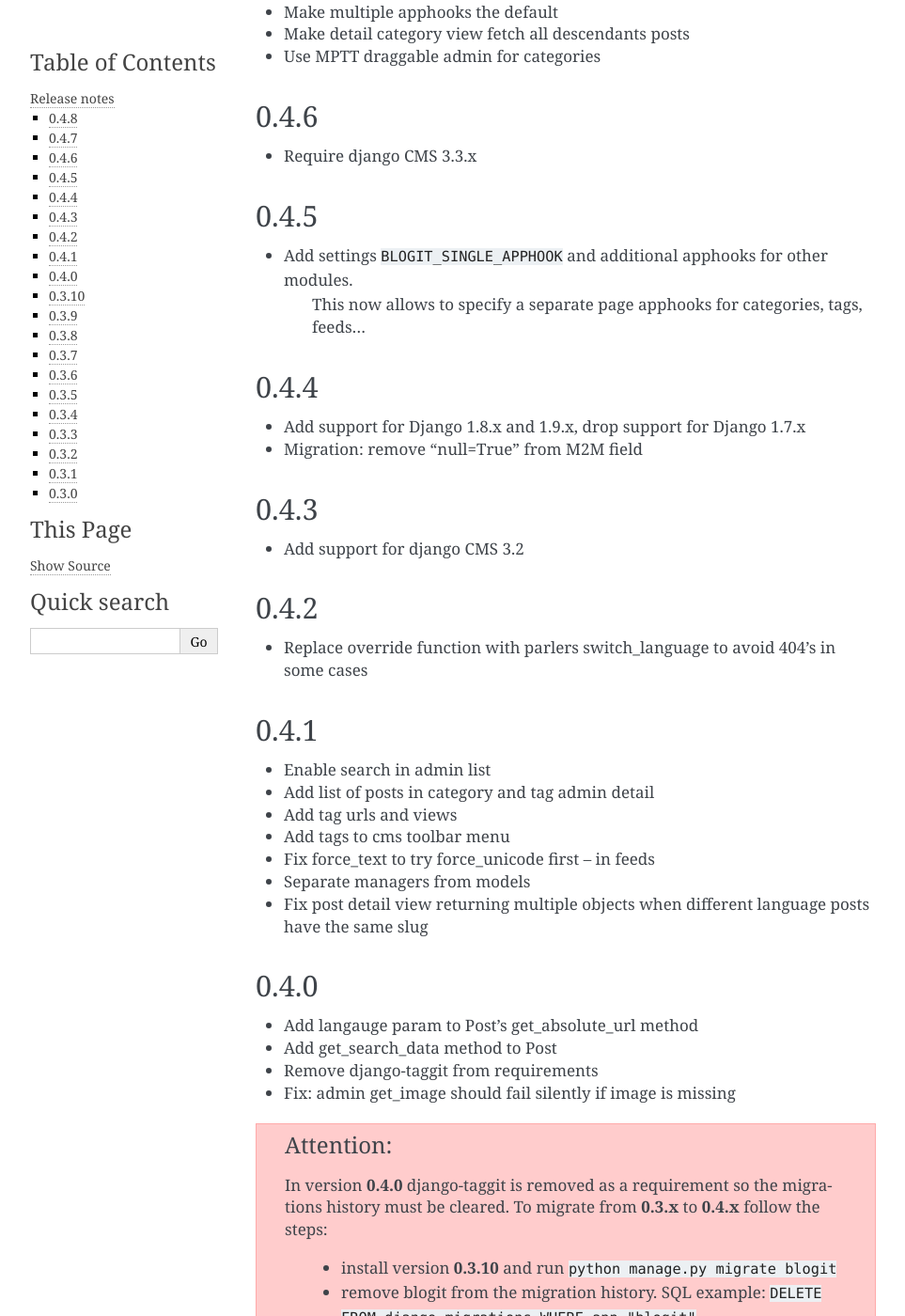
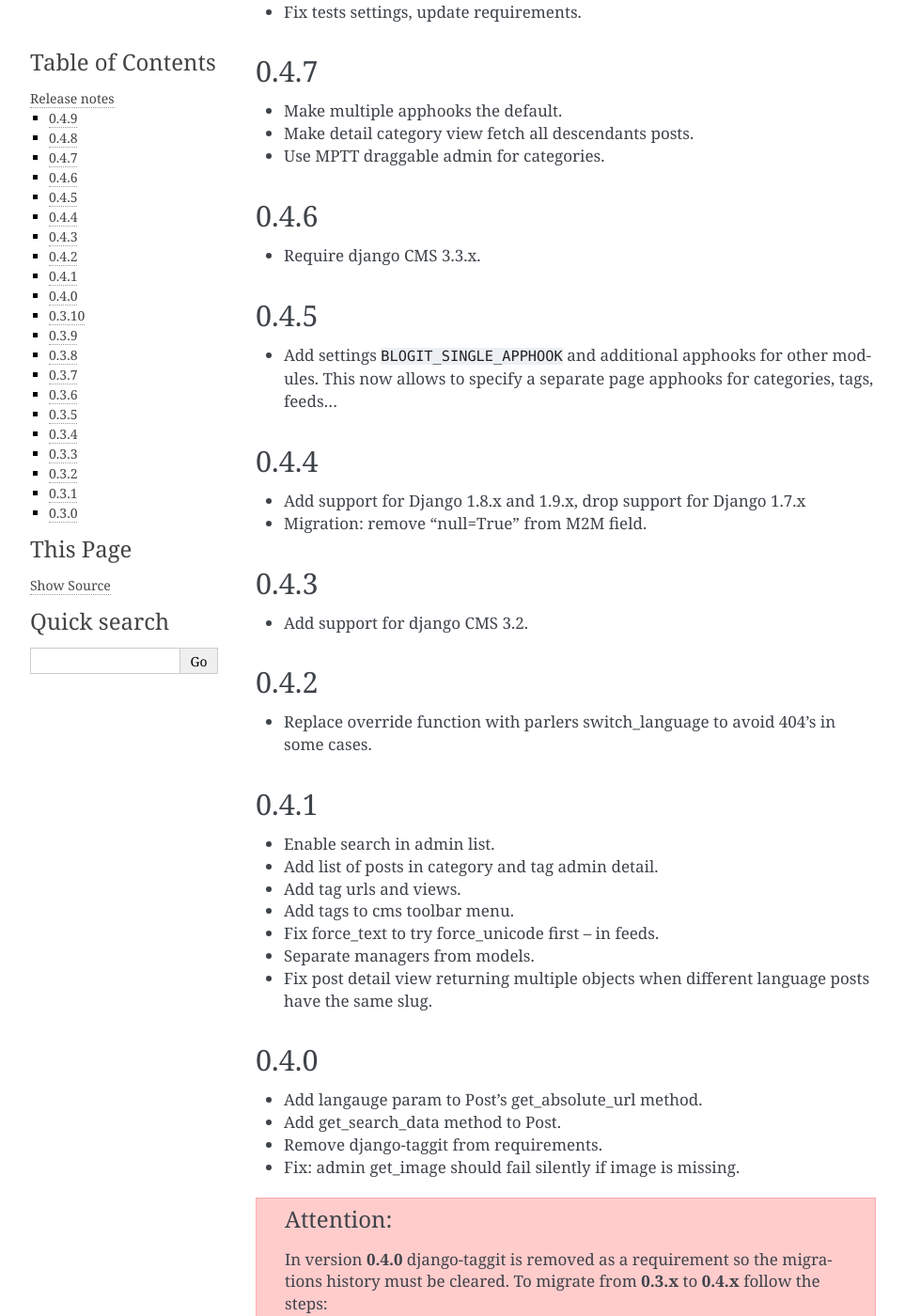
Before and after one commit to dinoperovic/djangocms-blogit, a Sphinx documentation site: the page built from docs/release_notes.rst, in a window 1280 px wide and 1400 px high, scrolled down 333 px. Shown: the whole window at 94% size, without its empty margins (148-1111 px from the left). Built offline with Sphinx 7.4.7, drawn with Linux system fonts in a browser that asks for light colours; some of the changed text lies outside the part shown.

Commit message:
update release notes

```diff
--- a/docs/release_notes.rst
+++ b/docs/release_notes.rst
@@ -5,63 +5,68 @@
 
 ----
 
+0.4.9
+=====
+
+* Maintenance.
+
 0.4.8
 =====
 
-* Fix tests settings, update requirements
+* Fix tests settings, update requirements.
 
 0.4.7
 =====
 
-* Make multiple apphooks the default
-* Make detail category view fetch all descendants posts
-* Use MPTT draggable admin for categories
+* Make multiple apphooks the default.
+* Make detail category view fetch all descendants posts.
+* Use MPTT draggable admin for categories.
 
 0.4.6
 =====
 
-* Require django CMS 3.3.x
+* Require django CMS 3.3.x.
 
 0.4.5
 =====
 
-* Add settings ``BLOGIT_SINGLE_APPHOOK`` and additional apphooks for other modules.
-      This now allows to specify a separate page apphooks for categories, tags, feeds...
+* Add settings ``BLOGIT_SINGLE_APPHOOK`` and additional apphooks for other modules. This now allows to specify a
+  separate page apphooks for categories, tags, feeds...
 
 0.4.4
 =====
 
 * Add support for Django 1.8.x and 1.9.x, drop support for Django 1.7.x
-* Migration: remove "null=True" from M2M field
+* Migration: remove "null=True" from M2M field.
 
 0.4.3
 =====
 
-* Add support for django CMS 3.2
+* Add support for django CMS 3.2.
 
 0.4.2
 =====
 
-* Replace override function with parlers switch_language to avoid 404's in some cases
+* Replace override function with parlers switch_language to avoid 404's in some cases.
 
 0.4.1
 =====
 
-* Enable search in admin list
-* Add list of posts in category and tag admin detail
-* Add tag urls and views
-* Add tags to cms toolbar menu
-* Fix force_text to try force_unicode first – in feeds
-* Separate managers from models
-* Fix post detail view returning multiple objects when different language posts have the same slug
+* Enable search in admin list.
+* Add list of posts in category and tag admin detail.
+* Add tag urls and views.
+* Add tags to cms toolbar menu.
+* Fix force_text to try force_unicode first – in feeds.
+* Separate managers from models.
+* Fix post detail view returning multiple objects when different language posts have the same slug.
 
 0.4.0
 =====
 
-* Add langauge param to Post's get_absolute_url method
-* Add get_search_data method to Post
-* Remove django-taggit from requirements
-* Fix: admin get_image should fail silently if image is missing
+* Add langauge param to Post's get_absolute_url method.
+* Add get_search_data method to Post.
+* Remove django-taggit from requirements.
+* Fix: admin get_image should fail silently if image is missing.
 
 .. attention::
 
@@ -76,41 +81,41 @@
 0.3.10
 ======
 
-* Remove date_hierarchy from admin
+* Remove date_hierarchy from admin.
 
 0.3.9
 =====
 
-* Changes in admin layout
-* Add settings for sitemap config
-* Add django-mptt as a requirement
-* Add actions for changing statuses
-* Add colors to admin statuses
-* Add previous and next post as a property
-* Remove active field, add HIDDEN status instead
+* Changes in admin layout.
+* Add settings for sitemap config.
+* Add django-mptt as a requirement.
+* Add actions for changing statuses.
+* Add colors to admin statuses.
+* Add previous and next post as a property.
+* Remove active field, add HIDDEN status instead.
 
 0.3.8
 =====
 
-* Add SEO fields
-* Add extra feed settings
-* Add status fields, fix active boolean to not display in feeds and detail
+* Add SEO fields.
+* Add extra feed settings.
+* Add status fields, fix active boolean to not display in feeds and detail.
 
 0.3.7
 =====
 
-* Fix migrations
+* Fix migrations.
 
 0.3.6
 =====
 
-* Fix 0005 migration
+* Fix 0005 migration.
 
 0.3.5
 =====
 
-* Create own simple tag model
-* Remove category and feed urls settings and translate them automatically
+* Create own simple tag model.
+* Remove category and feed urls settings and translate them automatically.
 
 0.3.4
 =====
@@ -130,8 +135,8 @@
 0.3.1
 =====
 
-* Update migration file
-* Fixes
+* Update migration file.
+* Fixes.
 
 0.3.0
 =====
```
